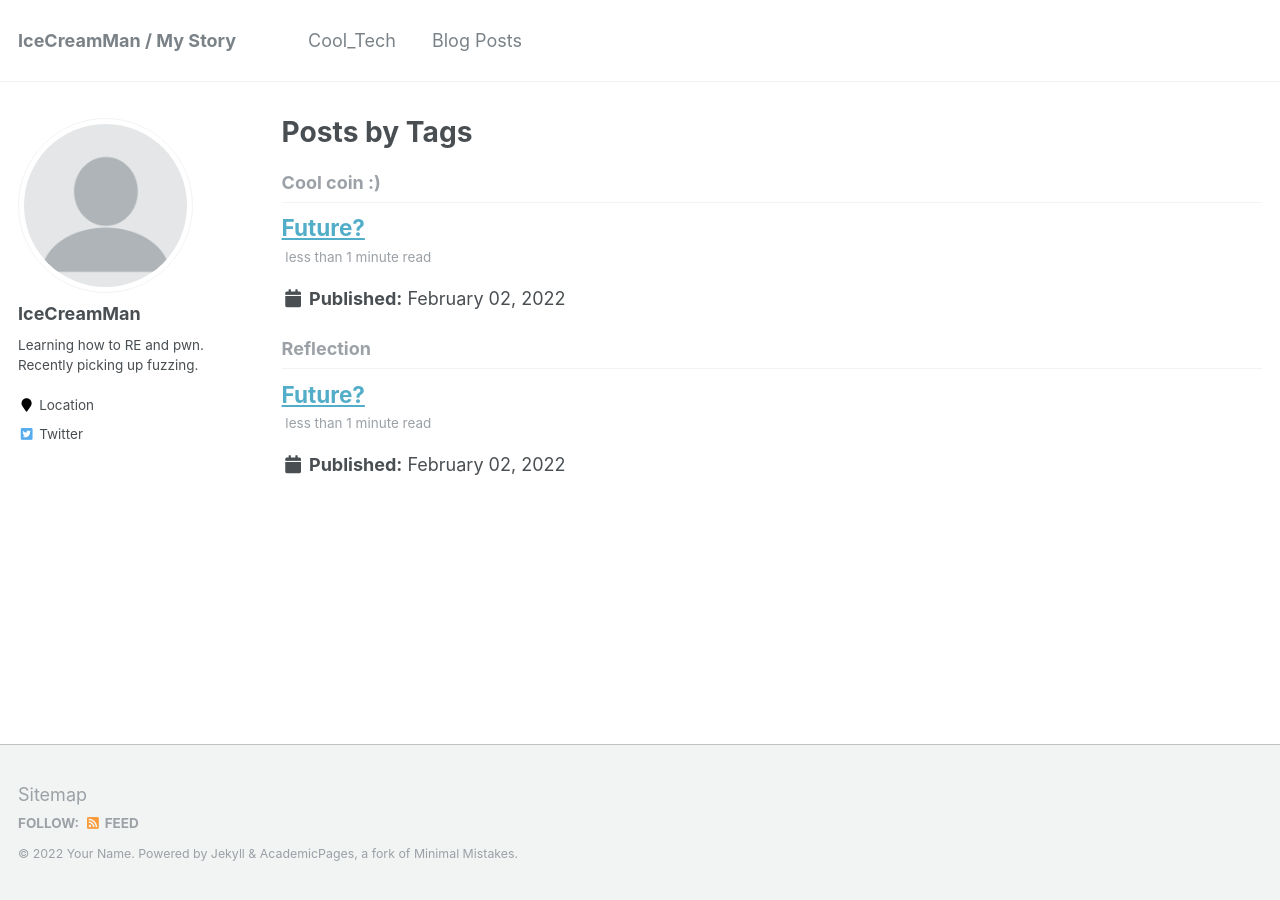
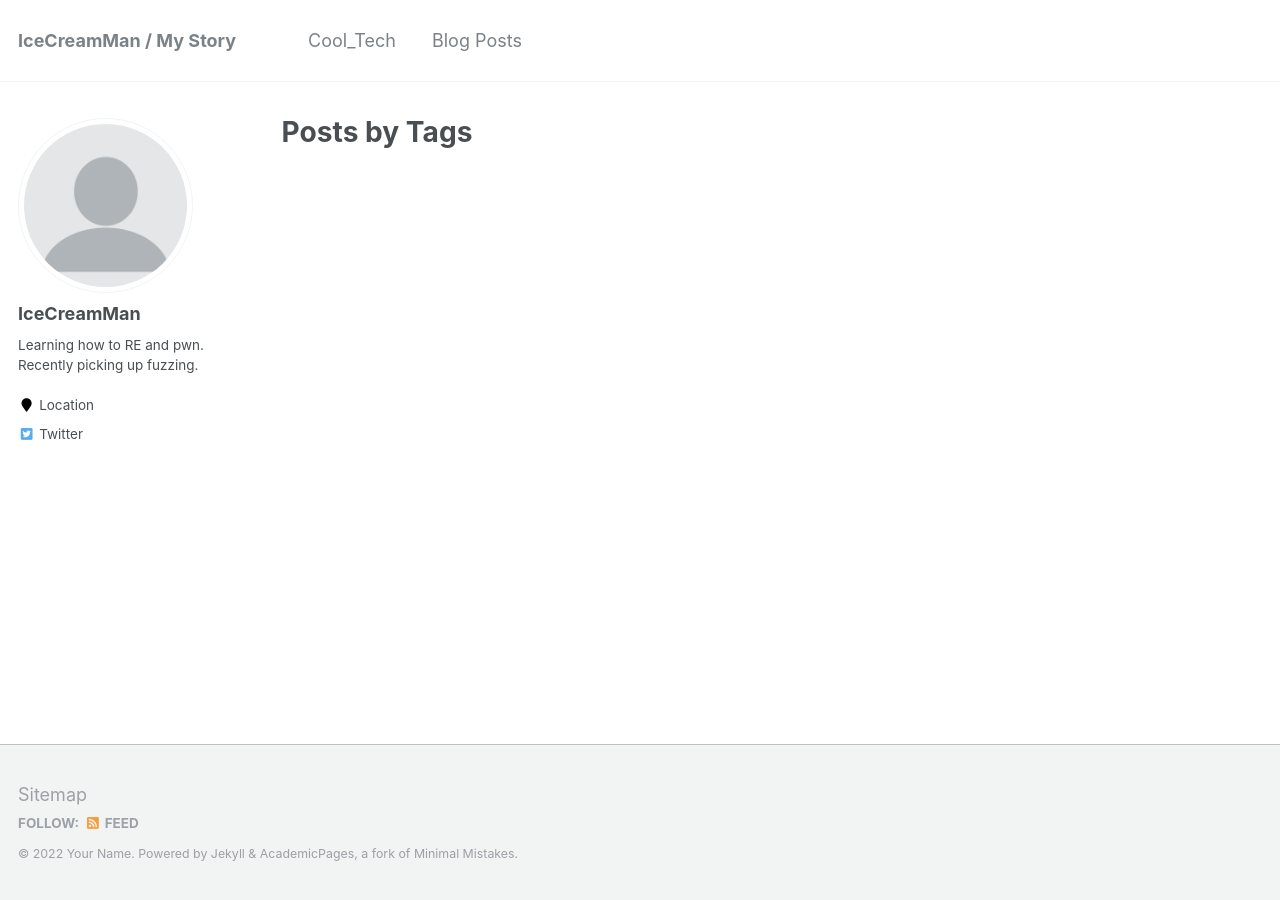
Before and after one commit to cddc12346/Old-github-io, a Jekyll site: the page built from _pages/tag-archive.html, in a window 1280 px wide. Built offline with Jekyll 4.4.1, drawn with Linux system fonts in a browser that asks for light colours.

Commit message:
Revert "Bringing back some posts"
This reverts commit a28d425b5147d6962683237e877bf4dad6e54431.

```diff
--- a/_posts/2022-02-01-blog-post-1.md
+++ /dev/null
@@ -1,10 +0,0 @@
----
-title: 'McAfee Trellix CTF 2022'
-date: 2022-02-01
-title: 'Future?'
-date: 2022-02-02
-permalink: /posts/2022/02/blog-post-1/
-tags:
-  - Cool coin :)
-  - Reflection
----
```
Also changed, not shown: _cool_tech/give me a python shell.md (renamed from _cool_tech/give-me-a-python-shell.md, +1 -1 lines).
